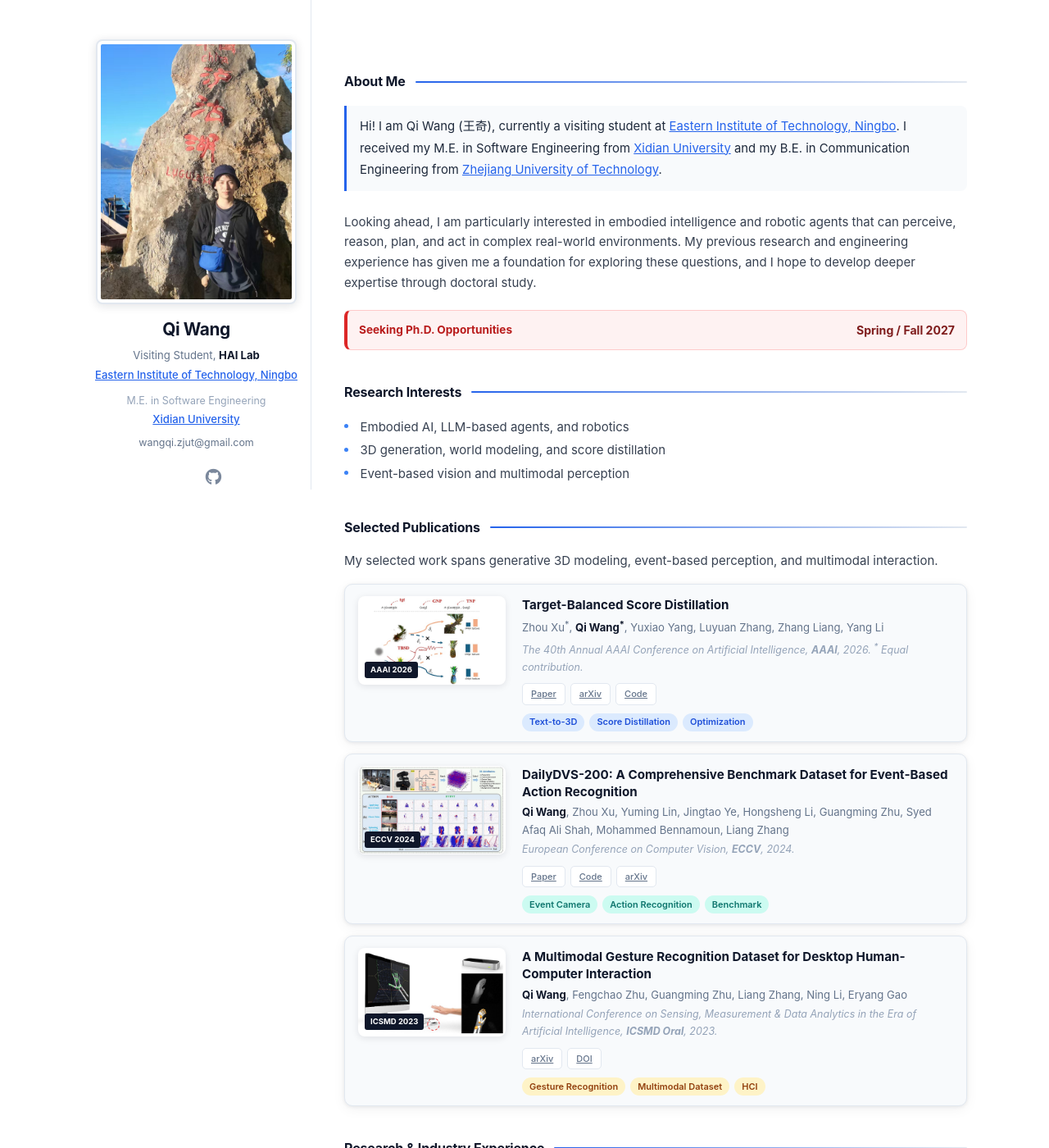
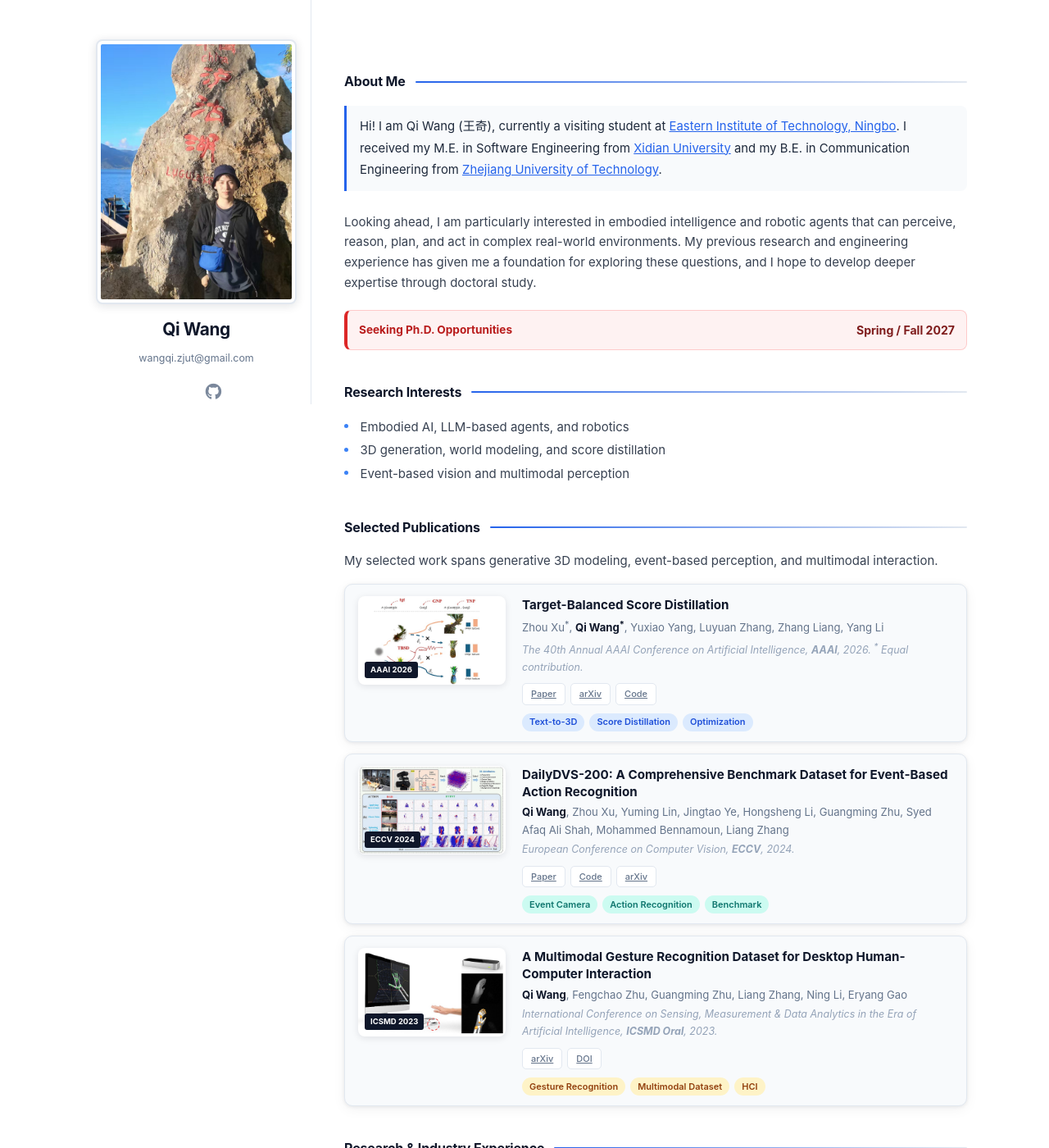
Before and after one commit to QiWang233/qiwang233.github.io, a Jekyll site: the page built from index.md, in a window 1280 px wide and 1400 px high. Shown: the whole window at 82% size. Built offline with Jekyll 4.4.1, drawn with Linux system fonts in a browser that asks for light colours; nearby versions of some CDN libraries; a style sheet for code colours, icons or effects is not loaded; our own code applies the rules of GitHub Pages for plain Markdown files.

Commit message:
Simplify sidebar profile information

```diff
--- a/_config.yml
+++ b/_config.yml
@@ -3,13 +3,6 @@ baseurl: ""
 
 # Basic Information
 title: Qi Wang
-position: Visiting Student
-lab: HAI Lab
-affiliation: Eastern Institute of Technology, Ningbo
-degree: M.E. in Software Engineering
-subaffiliation: Xidian University
-affiliation_link: https://www.eitech.edu.cn/en/
-subaffiliation_link: https://www.xidian.edu.cn/
 email: wangqi.zjut@gmail.com
 
 # Search Engine Optimization
--- a/_layouts/homepage.html
+++ b/_layouts/homepage.html
@@ -21,14 +21,6 @@
 
         <div class="profile-details">
           <h1>{{ site.title }}</h1>
-          <div class="profile-primary">
-            <p class="position">{{ site.position }}{% if site.lab %}, <strong>{{ site.lab }}</strong>{% endif %}</p>
-            <a class="affiliation" href="{{ site.affiliation_link }}">{{ site.affiliation }}</a>
-          </div>
-          <div class="profile-secondary">
-            <p class="position">{{ site.degree }}</p>
-            <a class="affiliation" href="{{ site.subaffiliation_link }}">{{ site.subaffiliation }}</a>
-          </div>
           <a class="email" href="mailto:{{ site.email }}">{{ site.email }}</a>
 
           <div class="social-icons" aria-label="Academic profiles">
--- a/assets/css/style.scss
+++ b/assets/css/style.scss
@@ -120,41 +120,6 @@ header h1 {
   color: var(--qw-navy);
   font-size: 1.3rem;
   font-weight: 700;
-}
-
-.position {
-  display: block;
-  margin: 0 0 2px;
-  color: var(--qw-gray);
-  font-size: 0.82rem;
-  font-weight: 400;
-}
-
-.position strong {
-  color: var(--qw-navy);
-  font-weight: 650;
-}
-
-.profile-primary,
-.profile-secondary {
-  width: 100%;
-}
-
-.profile-secondary {
-  margin-top: 0.7rem;
-}
-
-.profile-secondary .position {
-  color: var(--qw-gray-light);
-  font-size: 0.78rem;
-}
-
-.affiliation {
-  display: block;
-  color: var(--qw-blue);
-  font-size: 0.82rem;
-  font-weight: 500;
-  line-height: 1.6;
 }
 
 .email {
@@ -654,10 +619,6 @@ section ul li ul li::before {
     background: linear-gradient(90deg, #60a5fa 0%, #1e293b 100%);
   }
 
-  .affiliation {
-    color: #60a5fa;
-  }
-
   header {
     border-right-color: #1e293b;
   }
```
